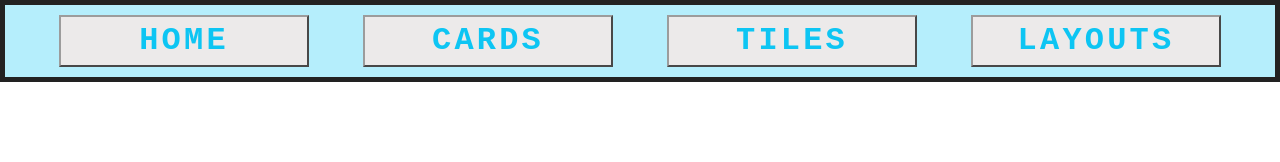
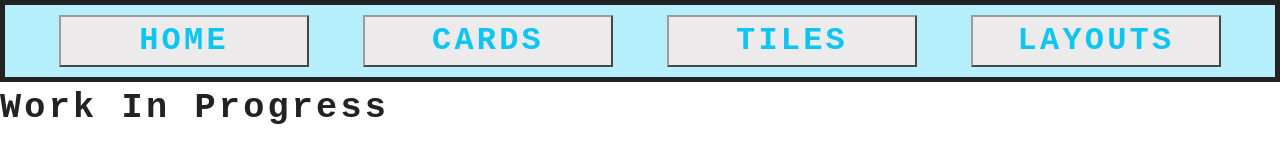
Before and after one commit to HakiBejtullahi/projectJohnSmilga3, a plain HTML site: page layouts.html in a window 1280 px wide. Drawn offline with Linux system fonts and the light colour scheme.

Commit message:
commit1.01
v1.01

```diff
--- a/layouts.html
+++ b/layouts.html
@@ -37,5 +37,8 @@
         </ul>
       </nav>
     </header>
+    <section class="section">
+      <h2>work in progress</h2>
+    </section>
   </body>
 </html>
```
Also changed, not shown: cards.html (+1 -1 lines).
